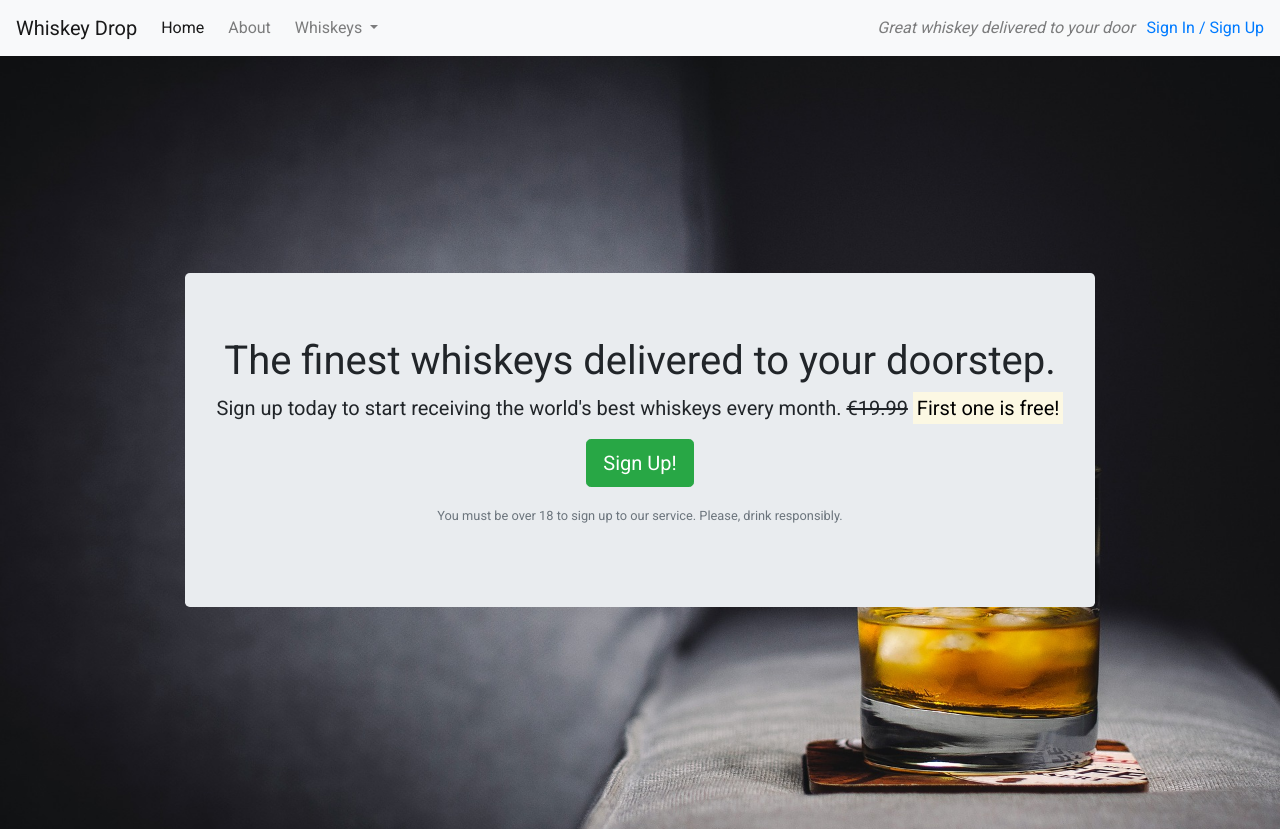
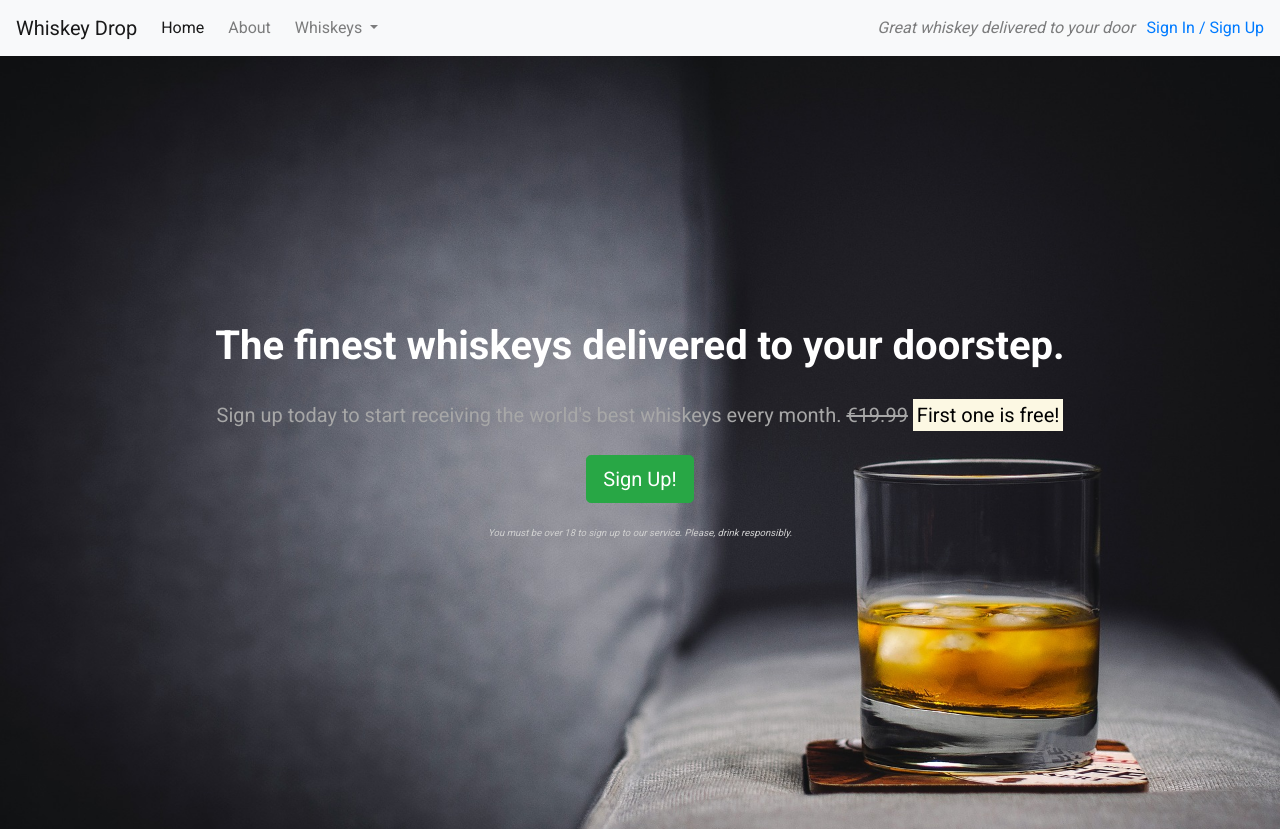
Before and after one commit to Abitagz/My-first-Bootstrap, a plain HTML site: page index.html in a window 1280 px wide. Shown: the top 829 px of the page. Drawn offline with nearby package versions, Linux system fonts and the light colour scheme.

Commit message:
Add style to callout section text

```diff
--- a/css/style.css
+++ b/css/style.css
@@ -25,3 +25,28 @@ body {
 .quotes-container {}
 
 .features-container {}
+
+/* Jumbotron */
+
+.jumbotron {
+    background-color: transparent;
+}
+
+
+.jumbotron-header {
+    color: white;
+    font-weight: bold;
+    margin-bottom: 30px;
+    color: white;
+}
+
+.jumbotron .lead {
+    color: #a7a7a7;
+    margin: 25px 0;
+}
+
+.jumbotron small {
+    font-size: 60%;
+    font-style: italic;
+    color: #d0d0d0;
+}
--- a/index.html
+++ b/index.html
@@ -61,7 +61,7 @@
     <div class="row">
        <div class="col-12">
           <section class="callout jumbotron text-center">
-               <h1>The finest whiskeys delivered to your doorstep.</h1>
+               <h1 class="jumbotron-header">The finest whiskeys delivered to your doorstep.</h1>
                <p class="lead">Sign up today to start receiving the world's best whiskeys every month.
                    <s class="d-none d-sm-inline">€19.99</s>
                    <span class="d-inline d-sm-none"><br></span>
```
